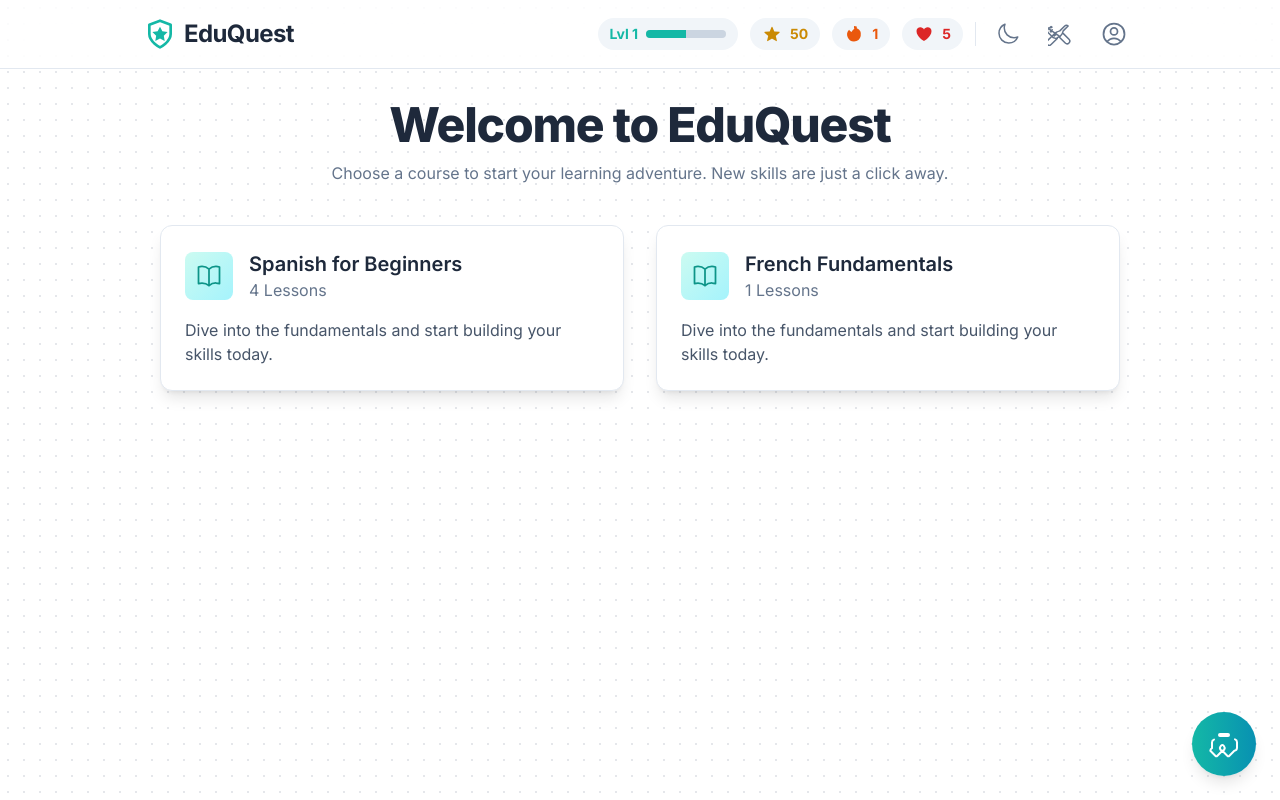
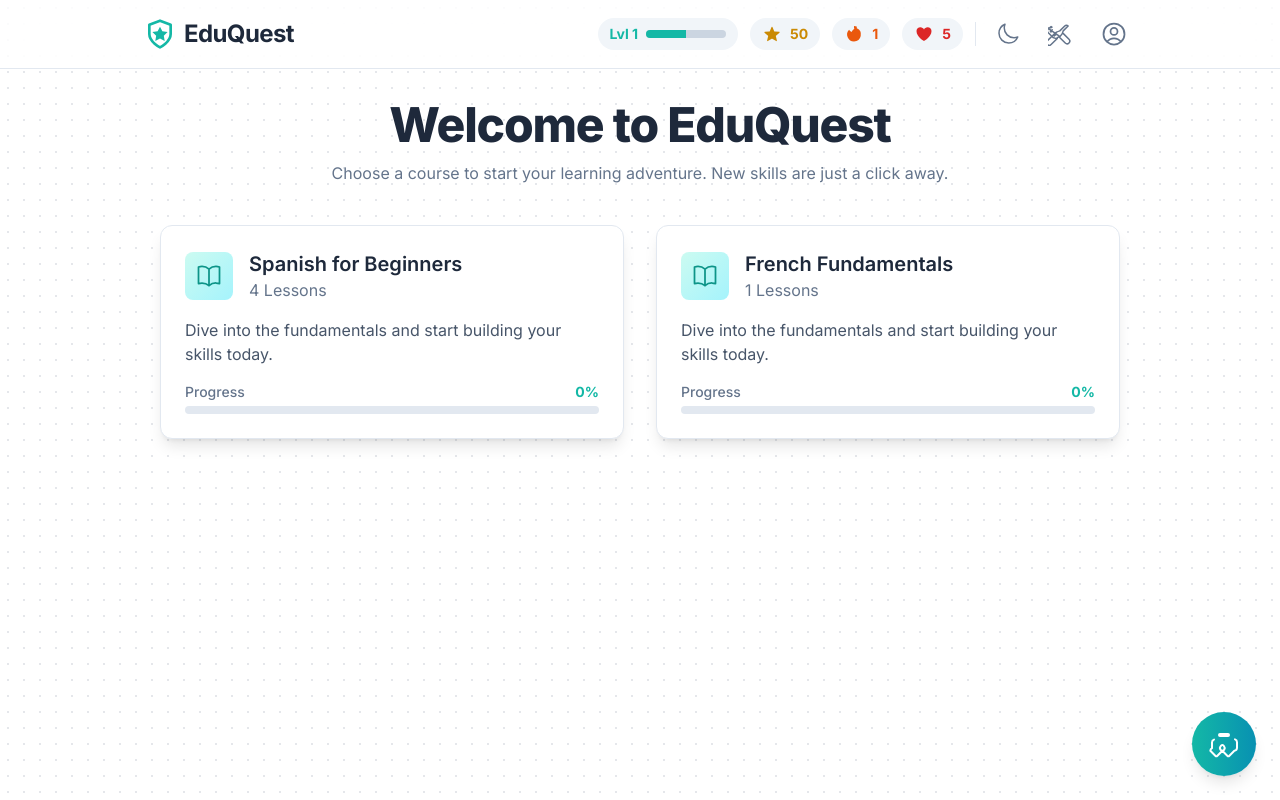
Before and after one commit to rajatvarna/EduQuest, a React (Vite) app: page / in a window 1280 px wide. Both pictures are taken after a click on the button "Sign in with Facebook". Built offline with nearby package versions, Linux system fonts and the light colour scheme.

Commit message:
feat: Display course completion status
Pass `completedLessonIds` to `CourseSelection` component to visually indicate completed courses. This enhances user experience by providing clear feedback on progress.

```diff
--- a/App.tsx
+++ b/App.tsx
@@ -245,7 +245,7 @@ const App: React.FC = () => {
   const renderContent = () => {
     switch(view) {
       case 'course_selection':
-        return <CourseSelection courses={courses} onSelectCourse={handleSelectCourse} />;
+        return <CourseSelection courses={courses} onSelectCourse={handleSelectCourse} completedLessonIds={completedLessonIds} />;
       case 'course_view':
         if (!activeCourse || !userStats || !user) {
             handleNavigateHome(); // Should not happen, but as a fallback
@@ -308,7 +308,7 @@ const App: React.FC = () => {
             onNavigateHome={handleNavigateHome}
          />;
       default:
-        return <CourseSelection courses={courses} onSelectCourse={handleSelectCourse} />;
+        return <CourseSelection courses={courses} onSelectCourse={handleSelectCourse} completedLessonIds={completedLessonIds} />;
     }
   }
 
--- a/components/CourseSelection.tsx
+++ b/components/CourseSelection.tsx
@@ -5,9 +5,10 @@ import { BookOpenIcon } from './icons';
 interface CourseSelectionProps {
   courses: Course[];
   onSelectCourse: (course: Course) => void;
+  completedLessonIds: Set<string>;
 }
 
-const CourseSelection: React.FC<CourseSelectionProps> = ({ courses, onSelectCourse }) => {
+const CourseSelection: React.FC<CourseSelectionProps> = ({ courses, onSelectCourse, completedLessonIds }) => {
   return (
     <div className="animate-fade-in">
       <div className="text-center mb-10">
@@ -15,7 +16,12 @@ const CourseSelection: React.FC<CourseSelectionProps> = ({ courses, onSelectCour
         <p className="text-slate-500 dark:text-slate-400 mt-3 max-w-2xl mx-auto">Choose a course to start your learning adventure. New skills are just a click away.</p>
       </div>
       <div className="grid grid-cols-1 md:grid-cols-2 gap-8">
-        {courses.map(course => (
+        {courses.map(course => {
+          const completedLessonsCount = course.lessons.filter(lesson => completedLessonIds.has(lesson.id)).length;
+          const totalLessonsCount = course.lessons.length;
+          const progress = totalLessonsCount > 0 ? (completedLessonsCount / totalLessonsCount) * 100 : 0;
+
+          return (
             <button
               key={course.id}
               onClick={() => onSelectCourse(course)}
@@ -30,11 +36,21 @@ const CourseSelection: React.FC<CourseSelectionProps> = ({ courses, onSelectCour
                       <p className="text-slate-500 dark:text-slate-400">{course.lessons.length} Lessons</p>
                   </div>
               </div>
-            <p className="text-slate-600 dark:text-slate-300">
+              <p className="text-slate-600 dark:text-slate-300 mb-4">
                 Dive into the fundamentals and start building your skills today.
               </p>
+              <div className="mt-4">
+                <div className="flex justify-between items-center mb-1">
+                    <span className="text-sm font-medium text-slate-500 dark:text-slate-400">Progress</span>
+                    <span className="text-sm font-bold text-teal-500 dark:text-teal-400">{Math.round(progress)}%</span>
+                </div>
+                <div className="w-full bg-slate-200 dark:bg-slate-700 rounded-full h-2 overflow-hidden">
+                    <div className="bg-teal-500 h-2 rounded-full transition-all duration-500" style={{ width: `${progress}%` }}></div>
+                </div>
+              </div>
             </button>
-        ))}
+          )
+        })}
       </div>
     </div>
   );
```
Lines whose indentation alone changed are shown as unchanged.
